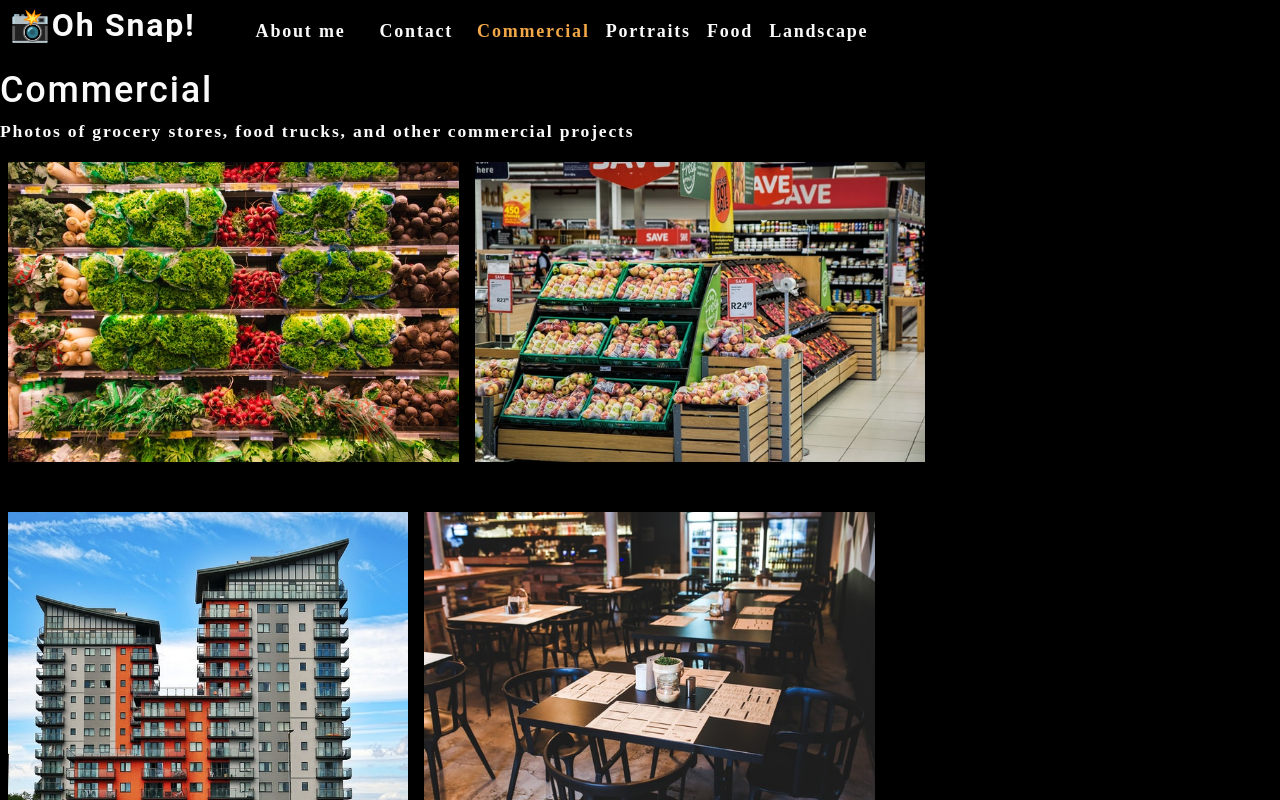
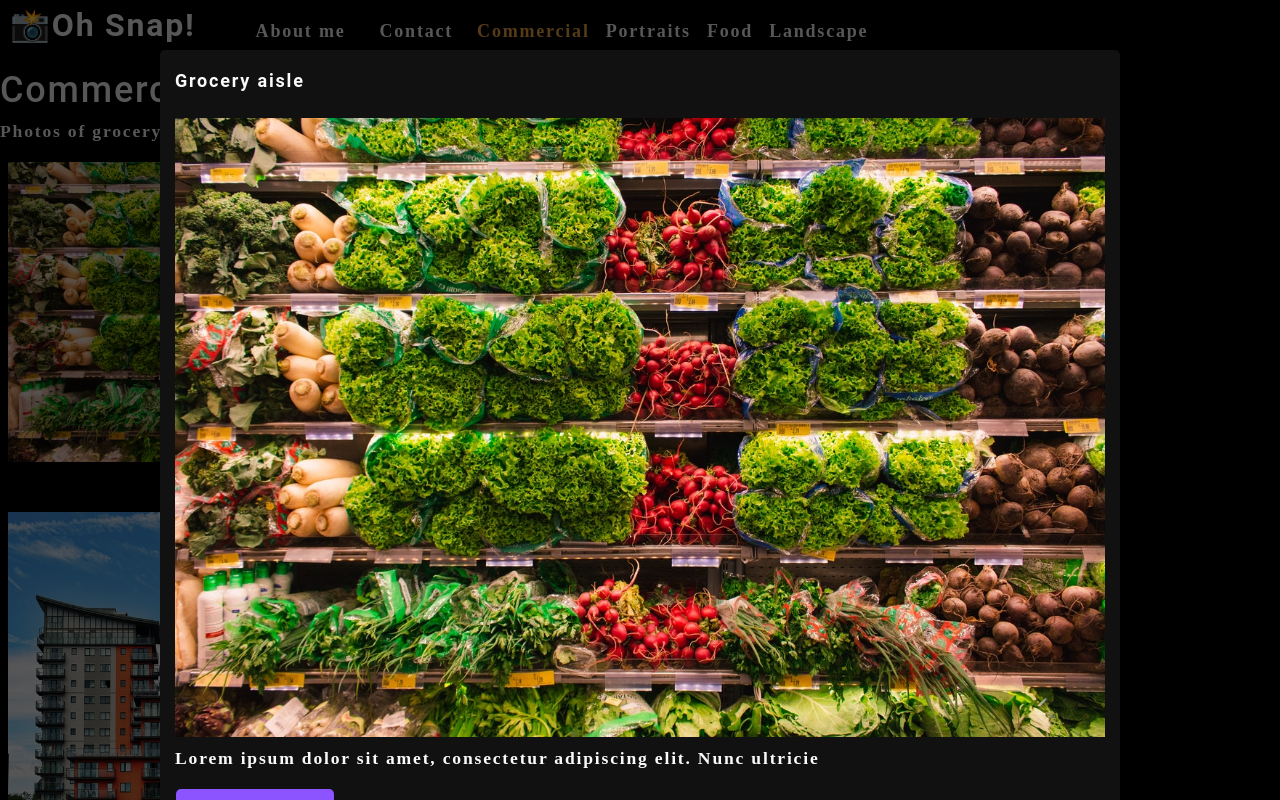
Before and after one commit to wolfgarb/photo-port, a React (Create React App) app: page / in a window 1280 px wide. Both pictures are taken after a click on the picture 233 px from the left and 311 px from the top of the page. Shown: the top 800 px of the page. Built offline with nearby package versions, Linux system fonts and the light colour scheme.

Commit message:
create Modal for Photos, useState to toggle modal

```diff
--- /dev/null
+++ b/src/components/Modal/index.js
@@ -0,0 +1,21 @@
+import React from 'react';
+
+function Modal({ currentPhoto }) {
+  const { name, category, description, index } = currentPhoto;
+
+  return (
+    <div className='modalBackdrop'>
+      <div className='modalContainer'>
+        <h3 className='modalTitle'>{name}</h3>
+        <img
+          src={require(`../../assets/large/${category}/${index}.jpg`)}
+          alt='current category'
+        />
+        <p>{description}</p>
+        <button type='button'>Close this modal</button>
+      </div>
+    </div>
+  );
+}
+
+export default Modal;
--- a/src/components/PhotoList/index.js
+++ b/src/components/PhotoList/index.js
@@ -1,4 +1,5 @@
 import React, { useState } from 'react';
+import Modal from '../Modal/index';
 
 const PhotoList = ({ category }) => {
   const [photos] = useState([
@@ -119,21 +120,31 @@
   ]);
 
   const currentPhotos = photos.filter((photo) => photo.category === category);
+  const [currentPhoto, setCurrentPhoto] = useState();
+  const [isModalOpen, setIsModalOpen] = useState(false);
+
+  const toggleModal = (image, i) => {
+    // current photo
+    setCurrentPhoto({ ...image, index: i });
+    setIsModalOpen(true);
+  };
 
   return (
     <div>
+      {isModalOpen && <Modal currentPhoto={currentPhoto} />}
       <div className='flex-row'>
         {currentPhotos.map((image, i) => (
           <img
             src={require(`../../assets/small/${category}/${i}.jpg`)}
             alt={image.name}
             className='img-thumbnail mx-1'
+            onClick={() => toggleModal(image, i)}
             key={image.name}
           />
         ))}
       </div>
     </div>
   );
-}
+};
 
 export default PhotoList;
```
